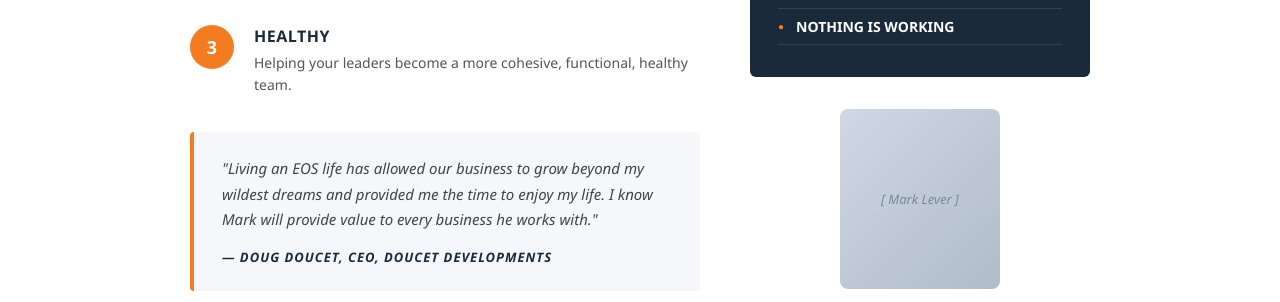
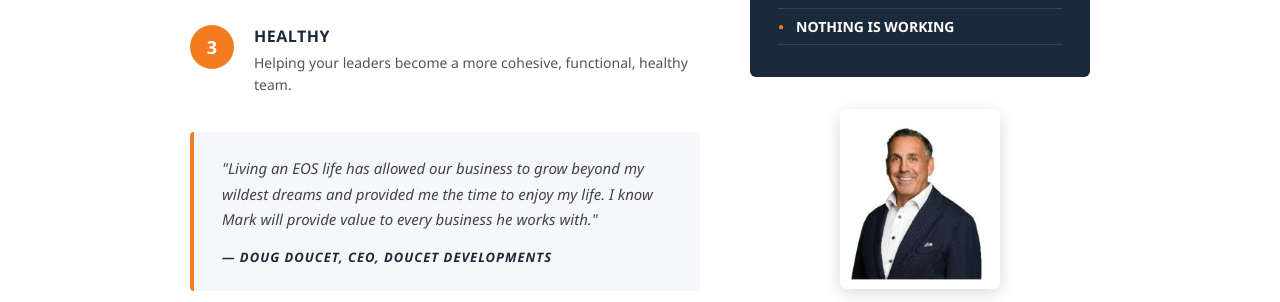
Before and after one commit to gorddickie/revel-business-advisors, a plain HTML site: page index.html in a window 1280 px wide. Shown: the part 802-1104 px from the top of the page. Drawn offline with Linux system fonts and the light colour scheme.

Commit message:
Add Mark Lever headshot

```diff
--- a/index.html
+++ b/index.html
@@ -227,15 +227,16 @@
     .headshot-placeholder {
       width: 160px;
       height: 180px;
-      background: linear-gradient(135deg, #d0d8e4, #b0bcc9);
       border-radius: 8px;
       margin: 0 auto 16px;
-      display: flex;
-      align-items: center;
-      justify-content: center;
-      font-size: 13px;
-      color: #7a8a9a;
-      font-style: italic;
+      overflow: hidden;
+      box-shadow: 0 4px 16px rgba(0,0,0,0.15);
+    }
+    .headshot-placeholder img {
+      width: 100%;
+      height: 100%;
+      object-fit: cover;
+      object-position: top;
     }
     .profile-name {
       font-size: 20px;
@@ -412,7 +413,7 @@
       </div>
 
       <div class="profile-card" id="contact">
-        <div class="headshot-placeholder">[ Mark Lever ]</div>
+        <div class="headshot-placeholder"><img src="mark-lever.jpg" alt="Mark Lever" /></div>
         <div class="profile-name">Mark Lever</div>
         <div class="profile-title">Business Advisor</div>
         <ul class="contact-list">
```
Also changed, not shown: mark-lever.jpg (added).
